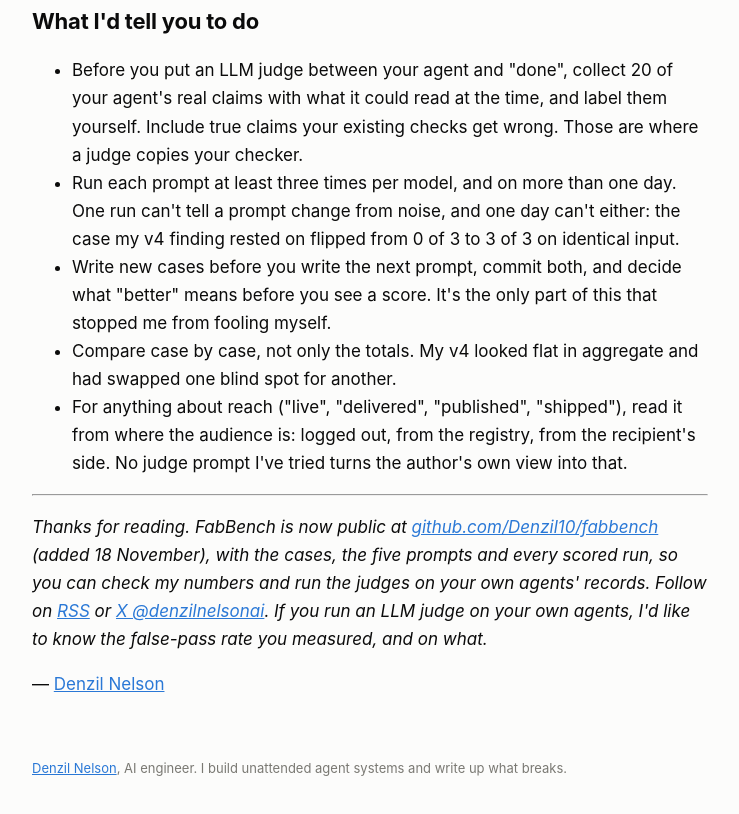
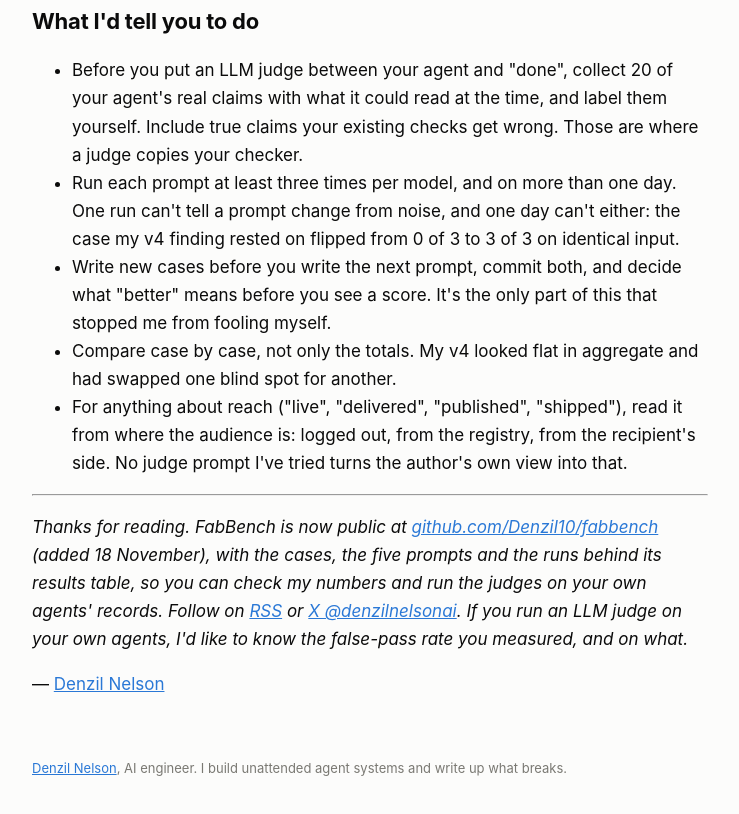
Before and after one commit to Denzil10/blog, a plain HTML site: page each-fix-moved-the-miss/index.html in a window 1280 px wide. Shown: the part 6295-7109 px from the top of the page, without its empty margins (270-1009 px from the left). Drawn offline with Linux system fonts and the light colour scheme.

Commit message:
Update blog: 6 posts

```diff
--- a/each-fix-moved-the-miss/index.html
+++ b/each-fix-moved-the-miss/index.html
@@ -123,7 +123,7 @@ footer { margin-top: 60px; color: var(--ink-3); font-size: 13px; }
 <li>For anything about reach ("live", "delivered", "published", "shipped"), read it from where the audience is: logged out, from the registry, from the recipient's side. No judge prompt I've tried turns the author's own view into that.</li>
 </ul>
 <hr />
-<p><em>Thanks for reading. FabBench is now public at <a href="https://github.com/Denzil10/fabbench">github.com/Denzil10/fabbench</a> (added 18 November), with the cases, the five prompts and every scored run, so you can check my numbers and run the judges on your own agents' records. Follow on <a href="https://denzil10.github.io/blog/feed.xml">RSS</a> or <a href="https://x.com/denzilnelsonai">X @denzilnelsonai</a>. If you run an LLM judge on your own agents, I'd like to know the false-pass rate you measured, and on what.</em></p>
+<p><em>Thanks for reading. FabBench is now public at <a href="https://github.com/Denzil10/fabbench">github.com/Denzil10/fabbench</a> (added 18 November), with the cases, the five prompts and the runs behind its results table, so you can check my numbers and run the judges on your own agents' records. Follow on <a href="https://denzil10.github.io/blog/feed.xml">RSS</a> or <a href="https://x.com/denzilnelsonai">X @denzilnelsonai</a>. If you run an LLM judge on your own agents, I'd like to know the false-pass rate you measured, and on what.</em></p>
 <p>— <a href="https://denzil10.github.io/">Denzil Nelson</a></p></article>
 <footer><a href="https://denzil10.github.io/">Denzil Nelson</a>, AI engineer. I build unattended agent systems and write up what breaks.</footer>
 </main>
```
